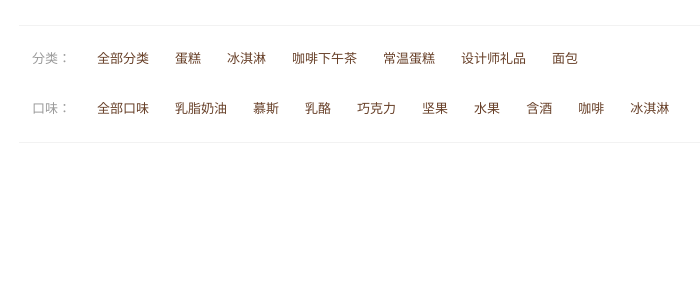
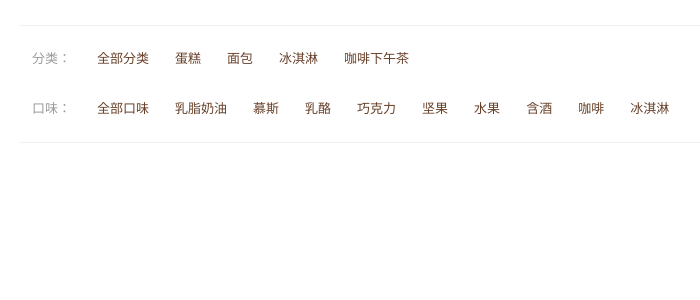
Before and after one commit to dkccoder/finalfinalproject, a PHP site: page /html/cake-list.html in a window 1280 px wide. Shown: the top 300 px of the page, without its empty margins (21-721 px from the left). Run offline with PHP 8.4, Linux system fonts and the light colour scheme; style sheets or scripts are compiled from the project's sources.

Commit message:
第二次修改

```diff
--- a/src/css/cake-list.scss
+++ b/src/css/cake-list.scss
@@ -29,6 +29,9 @@
 .pro-list-filter dl dt, .pro-list-filter dl dd {
     float: left;
     margin: 0 13px;
+}
+.pro-list-filter dl .active a {
+    color: #BB9772;
 }
 .pro-list-box{
 
--- a/src/html/cake-list.html
+++ b/src/html/cake-list.html
@@ -17,13 +17,10 @@
 				<dl class="cat-list">
 					<dt>分类：</dt>
 					<dd><a href="javascript:void(0);">全部分类</a></dd>
-					<dd><a>蛋糕</a>
-					</dd>
+					<dd><a>蛋糕</a></dd>
+					<dd><a>面包</a></dd>
 					<dd><a>冰淇淋</a></dd>
 					<dd><a>咖啡下午茶</a></dd>
-					<dd><a>常温蛋糕</a></dd>
-					<dd><a>设计师礼品</a></dd>
-					<dd><a>面包</a></dd>
 				</dl>
 				<dl class="tag-list">
 					<dt>口味：</dt>
--- a/src/js/cake-list.js
+++ b/src/js/cake-list.js
@@ -7,6 +7,10 @@ require(["require.config"],function(){
             init(){
                 new ShopItem($("#catyListContainer"),url.baseUrl + "/list/get");
                 addtocart($("#catyListContainer"),".pro-list-addcart",null,true);
+                this.liststyle();
+            }
+            liststyle(){
+                $(".cat-list dd").eq(location.search.slice(6)).prop("class","active");
             }
         }
 
--- a/src/js/login.js
+++ b/src/js/login.js
@@ -37,12 +37,11 @@ require(["require.config"],()=>{
                                 function (res) {
                                     telephone = undefined,email = undefined;
                                     if(res.res_code === 1){
-                                        console.log(res.res_body);
                                         $.cookie("username",res.res_body.data[0].username,{expires:3,path:'/'});
-                                        alert(res.res_message+"即将跳转首页");
+                                        alert(res.res_message+"，即将跳转首页");
                                         location.href = "/index.html";
                                     }else{
-                                        alert(res.res_message);
+                                        $(".err-text span").html("<i></i>"+res.res_message);
                                     }
                                 },
                                 "json"
--- a/src/js/module/header.js
+++ b/src/js/module/header.js
@@ -49,6 +49,7 @@ define(["jquery","cookie"],function($,cookie){
                 $(".header-cart").click((e)=>{
                     e.preventDefault();
                     alert("请先登录");
+                    location.href = "/html/login.html";
                 })
             }
         }
```
